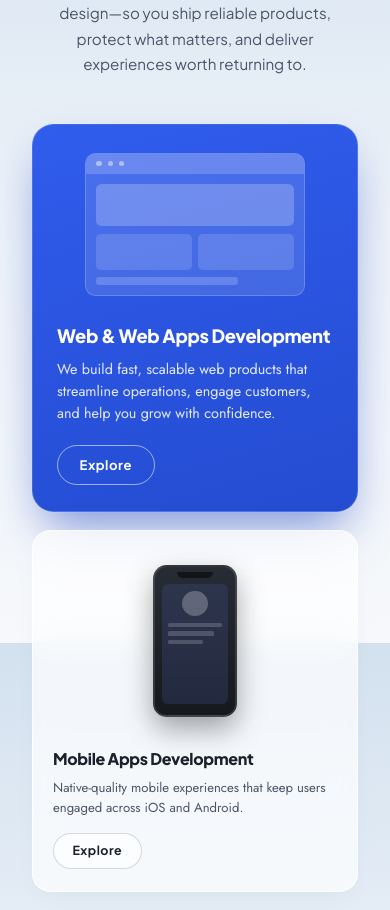
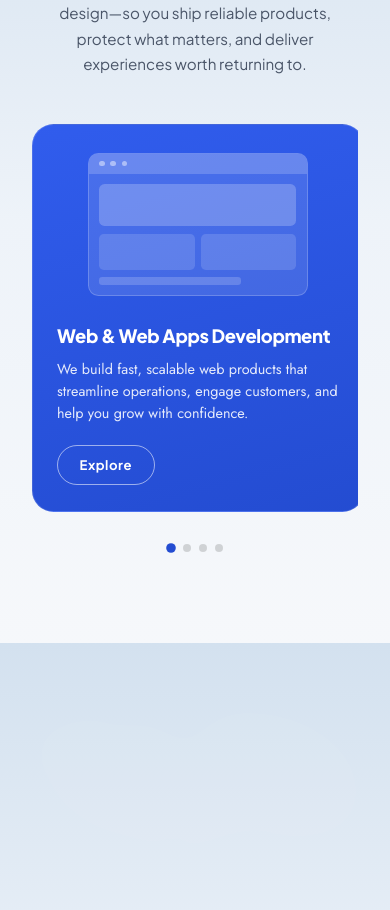
Before and after one commit to geniedevstudios/genie, a Next.js app: page / in a window 390 px wide. Shown: the part 1045-1955 px from the top of the page. Built offline with nearby package versions, Linux system fonts and the light colour scheme; no server answers.

Commit message:
shipment22

```diff
--- a/src/components/common/MobileMenu.tsx
+++ b/src/components/common/MobileMenu.tsx
@@ -4,7 +4,7 @@ import React, { useEffect } from 'react';
 import { motion, AnimatePresence, type Variants } from 'framer-motion';
 import Link from 'next/link';
 import { usePathname } from 'next/navigation';
-import { X, ArrowRight } from 'lucide-react';
+import { ChevronLeft, ArrowRight } from 'lucide-react';
 import { GenieMark } from '@/components/common/GenieMark';
 import styles from './MobileMenu.module.css';
 
@@ -97,9 +97,17 @@ export const MobileMenu: React.FC<MobileMenuProps> = ({ id, isOpen, onClose }) =
 
           {/* Header row */}
           <div className={styles.overlayHeader}>
+            <button
+              className={`${styles.closeBtn} ${styles.glassCapsule}`}
+              onClick={onClose}
+              aria-label="Close navigation menu"
+            >
+              <ChevronLeft size={24} strokeWidth={2.2} />
+            </button>
+
             <Link
               href="/"
-              className={styles.overlayLogo}
+              className={`${styles.overlayLogo} ${styles.glassCapsule}`}
               onClick={onClose}
               aria-label="Home"
             >
@@ -107,13 +115,7 @@ export const MobileMenu: React.FC<MobileMenuProps> = ({ id, isOpen, onClose }) =
               <span>| dev</span>
             </Link>
 
-            <button
-              className={styles.closeBtn}
-              onClick={onClose}
-              aria-label="Close navigation menu"
-            >
-              <X size={20} strokeWidth={2.2} />
-            </button>
+            <div className={styles.headerSpacer} aria-hidden />
           </div>
 
           {/* Label */}
--- a/src/components/quote/QuoteContent.tsx
+++ b/src/components/quote/QuoteContent.tsx
@@ -37,7 +37,7 @@ export function QuoteContent() {
         <Testimonials />
 
         <p className={styles.investmentStatement}>
-          We believe building a custom platform is <span>not an expense</span>, but rather an <span>investment</span> in your business's future.
+          We believe building a custom platform is <span>not an expense</span>, but rather an <span>investment</span> in your business&apos;s future.
         </p>
       </div>
 
--- a/src/components/quote/QuoteForm.tsx
+++ b/src/components/quote/QuoteForm.tsx
@@ -385,7 +385,7 @@ export function QuoteForm() {
                   Based on the information you provided, this appears to be a <strong>{features.length > 3 ? 'high-complexity' : 'medium-complexity'} custom development project</strong>.
                 </p>
                 <div className={styles.noticeBox}>
-                  This is a <strong>preliminary estimate</strong>, not a final quotation. We'll review your requirements and provide a detailed proposal within <strong>24 hours</strong>.
+                  This is a <strong>preliminary estimate</strong>, not a final quotation. We&apos;ll review your requirements and provide a detailed proposal within <strong>24 hours</strong>.
                 </div>
 
                 <div className={styles.nextSteps}>
@@ -398,7 +398,7 @@ export function QuoteForm() {
                 </div>
 
                 <p className={styles.thankYouMsg}>
-                  Thank you for reaching out to <span className={styles.inlineLogoWrap}><GenieMark width={24} className={styles.inlineMark} /> | dev</span>. We've received your request and will get back to you within 24 hours with a tailored proposal.
+                  Thank you for reaching out to <span className={styles.inlineLogoWrap}><GenieMark width={24} className={styles.inlineMark} /> | dev</span>. We&apos;ve received your request and will get back to you within 24 hours with a tailored proposal.
                 </p>
 
                 <div className={styles.successFooter}>
--- a/src/components/sections/FeaturedProjects.tsx
+++ b/src/components/sections/FeaturedProjects.tsx
@@ -31,9 +31,6 @@ export const FeaturedProjects: React.FC = () => {
   const active = FEATURED_PROJECTS.find(p => p.id === activeId) ?? FEATURED_PROJECTS[0];
   const thumbSources = active ? getPortfolioThumbSources(active) : [];
 
-  useEffect(() => {
-    setImgIdx(0);
-  }, [active?.id]);
 
   useEffect(() => {
     if (thumbSources.length <= 1) return;
@@ -124,7 +121,10 @@ export const FeaturedProjects: React.FC = () => {
                       type="button"
                       aria-pressed={selected}
                       className={`${styles.featuredTileBtn} ${selected ? styles.featuredTileBtnActive : ''}`}
-                      onClick={() => setActiveId(p.id)}
+                      onClick={() => {
+                        setActiveId(p.id);
+                        setImgIdx(0);
+                      }}
                     >
                       {p.title}
                     </button>
--- a/src/components/sections/Projects.module.css
+++ b/src/components/sections/Projects.module.css
@@ -93,9 +93,7 @@
   background: linear-gradient(165deg, var(--spec-blue-bright) 0%, var(--spec-blue) 100%);
   color: #fff;
   border: 1px solid hsla(0, 0%, 100%, 0.14);
-  box-shadow:
-    0 0 0 1px hsla(0, 0%, 100%, 0.08),
-    0 24px 48px -12px hsla(226, 84%, 40%, 0.55);
+  box-shadow: 0 0 0 1px hsla(0, 0%, 100%, 0.08);
   min-height: 100%;
   transition:
     transform 0.45s cubic-bezier(0.19, 1, 0.22, 1),
@@ -106,10 +104,7 @@
 .cardFeatured:hover {
   transform: translateY(-8px);
   border-color: hsla(0, 0%, 100%, 0.35);
-  box-shadow:
-    0 0 0 1px hsla(0, 0%, 100%, 0.2),
-    0 32px 56px -14px hsla(226, 84%, 38%, 0.65),
-    0 0 80px -20px hsla(226, 90%, 60%, 0.35);
+  box-shadow: 0 0 0 1px hsla(0, 0%, 100%, 0.2);
 }
 
 .cardFeatured:active {
@@ -693,18 +688,31 @@
 /* ─── Responsive ─── */
 @media (max-width: 960px) {
   .cardGrid {
-    grid-template-columns: 1fr;
-    grid-template-rows: auto;
+    display: flex;
+    overflow-x: auto;
+    scroll-snap-type: x mandatory;
+    gap: 1.25rem;
+    padding-bottom: 1.5rem;
+    scrollbar-width: none;
+    -webkit-overflow-scrolling: touch;
+    /* optional: bleed margin if the container has padding */
+  }
+
+  .cardGrid::-webkit-scrollbar {
+    display: none;
   }
 
   .cardFeatured {
-    grid-column: 1;
-    grid-row: auto;
+    flex: 0 0 85vw;
+    max-width: 400px;
     min-height: auto;
+    scroll-snap-align: center;
   }
 
   .cardCompact {
-    grid-column: 1;
+    flex: 0 0 85vw;
+    max-width: 400px;
+    scroll-snap-align: center;
   }
 }
 
@@ -732,3 +740,39 @@
     align-self: flex-start;
   }
 }
+
+/* ─── Pagination Dots (visible only on mobile) ─── */
+.paginationDots {
+  display: none;
+  justify-content: center;
+  align-items: center;
+  gap: 0.5rem;
+  margin-top: 0.5rem;
+  margin-bottom: 1.5rem;
+}
+
+@media (max-width: 960px) {
+  .paginationDots {
+    display: flex;
+  }
+}
+
+.dot {
+  width: 8px;
+  height: 8px;
+  border-radius: 50%;
+  background-color: rgba(0, 0, 0, 0.15);
+  border: none;
+  padding: 0;
+  cursor: pointer;
+  transition: all 0.3s ease;
+}
+
+.dot:hover {
+  background-color: rgba(0, 0, 0, 0.3);
+}
+
+.dotActive {
+  background-color: var(--spec-blue, hsl(226, 71%, 48%));
+  transform: scale(1.2);
+}
--- a/src/components/sections/Projects.tsx
+++ b/src/components/sections/Projects.tsx
@@ -77,6 +77,38 @@ export const Projects: React.FC = () => {
   const [worksVideoReady, setWorksVideoReady] = useState(false);
   const worksRevealedRef = useRef(false);
 
+  const scrollRef = useRef<HTMLDivElement>(null);
+  const [activeIndex, setActiveIndex] = useState(0);
+
+  const handleScroll = () => {
+    if (!scrollRef.current) return;
+    const { scrollLeft, clientWidth } = scrollRef.current;
+    const center = scrollLeft + clientWidth / 2;
+    let closestIndex = 0;
+    let minDiff = Infinity;
+    Array.from(scrollRef.current.children).forEach((child, i) => {
+      const el = child as HTMLElement;
+      // Skip non-articles if any, but all our children are articles here
+      if (el.tagName !== 'ARTICLE') return;
+      const childCenter = el.offsetLeft + el.offsetWidth / 2;
+      const diff = Math.abs(childCenter - center);
+      if (diff < minDiff) {
+        minDiff = diff;
+        closestIndex = i;
+      }
+    });
+    setActiveIndex(closestIndex);
+  };
+
+  const scrollToCard = (index: number) => {
+    if (!scrollRef.current) return;
+    const articles = Array.from(scrollRef.current.children).filter(c => c.tagName === 'ARTICLE');
+    const target = articles[index] as HTMLElement;
+    if (target) {
+      target.scrollIntoView({ behavior: 'smooth', inline: 'center', block: 'nearest' });
+    }
+  };
+
   const handleWorksReady = useCallback(() => {
     if (worksRevealedRef.current) return;
     worksRevealedRef.current = true;
@@ -112,7 +144,11 @@ export const Projects: React.FC = () => {
           </p>
         </header>
 
-        <div className={styles.cardGrid}>
+        <div
+          className={styles.cardGrid}
+          ref={scrollRef}
+          onScroll={handleScroll}
+        >
           {/* Featured — Web */}
           <motion.article
             className={styles.cardFeatured}
@@ -203,6 +239,18 @@ export const Projects: React.FC = () => {
           </motion.article>
         </div>
 
+        <div className={styles.paginationDots} aria-hidden>
+          {[0, 1, 2, 3].map((i) => (
+            <button
+              key={i}
+              type="button"
+              className={`${styles.dot} ${i === activeIndex ? styles.dotActive : ''}`}
+              aria-label={`Go to slide ${i + 1}`}
+              onClick={() => scrollToCard(i)}
+            />
+          ))}
+        </div>
+
         <div id="portfolio-showcase" className={styles.showcaseWrap}>
           <motion.div
             className={styles.infinityStage}
--- a/src/components/services/TechStackMoreDialog.tsx
+++ b/src/components/services/TechStackMoreDialog.tsx
@@ -2,7 +2,7 @@
 
 import React, { useEffect, useId, useRef, useState } from 'react';
 import Link from 'next/link';
-import { createPortal } from 'react-dom';
+
 import { AnimatePresence, motion } from 'framer-motion';
 import { Plus, X } from 'lucide-react';
 import { GenieMark } from '@/components/common/GenieMark';
@@ -16,6 +16,7 @@ export function TechStackMoreDialog({ onOpenChange }: { onOpenChange?: (open: bo
   const closeRef = useRef<HTMLButtonElement>(null);
 
   useEffect(() => {
+    // eslint-disable-next-line react-hooks/set-state-in-effect
     setMounted(true);
   }, []);
 
--- a/src/context/ThemeContext.tsx
+++ b/src/context/ThemeContext.tsx
@@ -18,7 +18,6 @@ export const ThemeProvider: React.FC<{ children: React.ReactNode }> = ({ childre
     // Force light theme and clear any old saved preference
     localStorage.removeItem('portfolio-theme');
     document.documentElement.setAttribute('data-theme', 'light');
-    setTheme('light');
   }, []);
 
   const toggleTheme = () => {
```
Also changed, not shown: src/components/common/MobileMenu.module.css (+42 -14 lines), src/components/quote/FloatingTools.tsx (+10 -10 lines).
